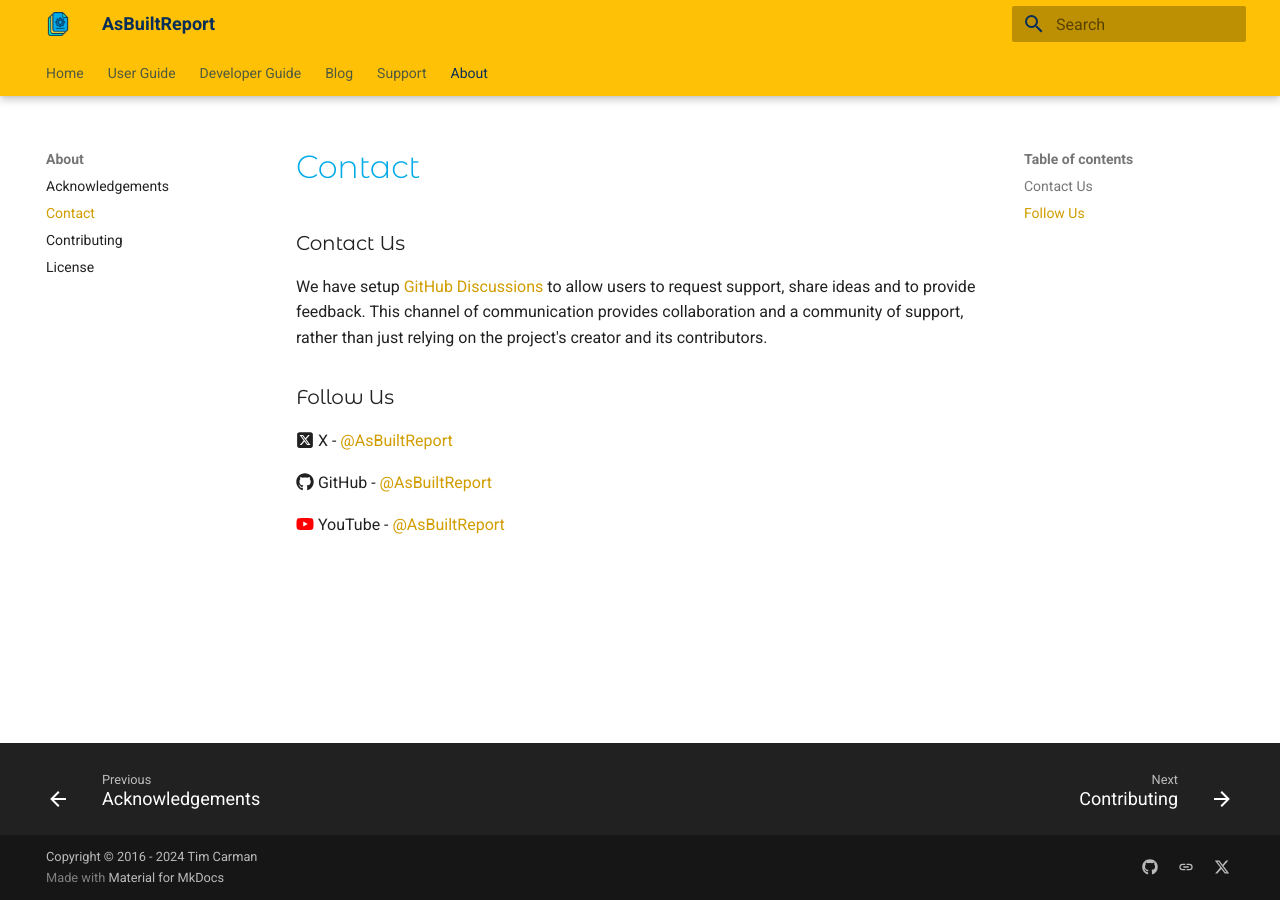
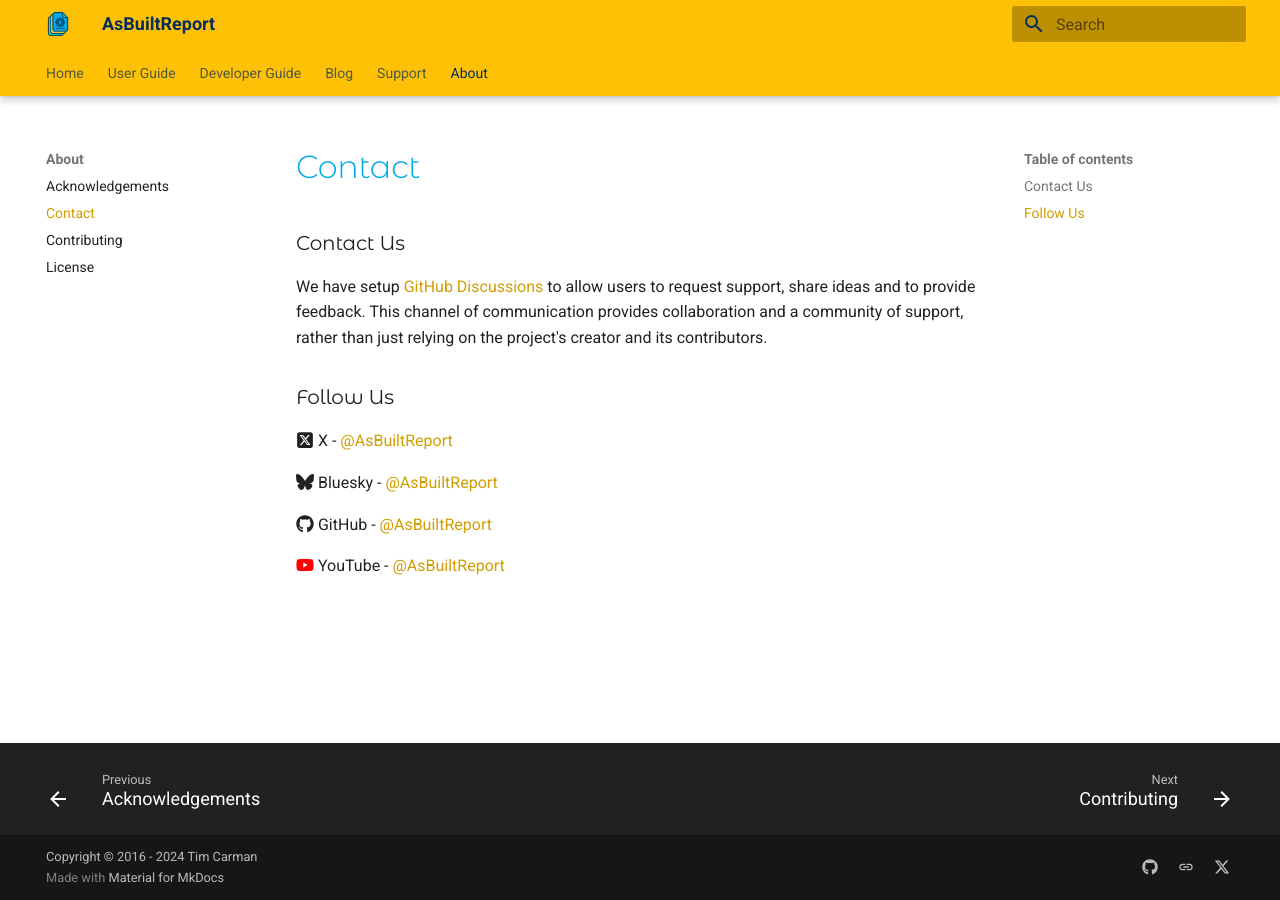
Before and after one commit to AsBuiltReport/AsBuiltReport.Project.Website, an MkDocs documentation site: the page built from docs/about/contact.md, in a window 1280 px wide. Built offline with MkDocs 1.6.1 and Material for MkDocs 9.7.7, drawn with Linux system fonts in a browser that asks for light colours.

Commit message:
Update contact links

```diff
--- a/docs/about/contact.md
+++ b/docs/about/contact.md
@@ -4,9 +4,9 @@ We have setup [GitHub Discussions](https://github.com/orgs/AsBuiltReport/discuss
 
 ### Follow Us
 
-<!---:fontawesome-brands-bluesky: Bluesky - [@AsBuiltReport](https://bsky.app/profile/asbuiltreport.bsky.social){:target="_blank"}-->
+:fontawesome-brands-square-x-twitter:{ .X } X - [@AsBuiltReport](https://x.com/asbuiltreport){:target="_blank"}
 
-:fontawesome-brands-square-x-twitter:{ .X } X - [@AsBuiltReport](https://x.com/asbuiltreport){:target="_blank"}
+:fontawesome-brands-bluesky: Bluesky - [@AsBuiltReport](https://bsky.app/profile/asbuiltreport.com){:target="_blank"}
 
 :fontawesome-brands-github: GitHub - [@AsBuiltReport](https://github.com/AsBuiltReport){:target="_blank"}
 
```
